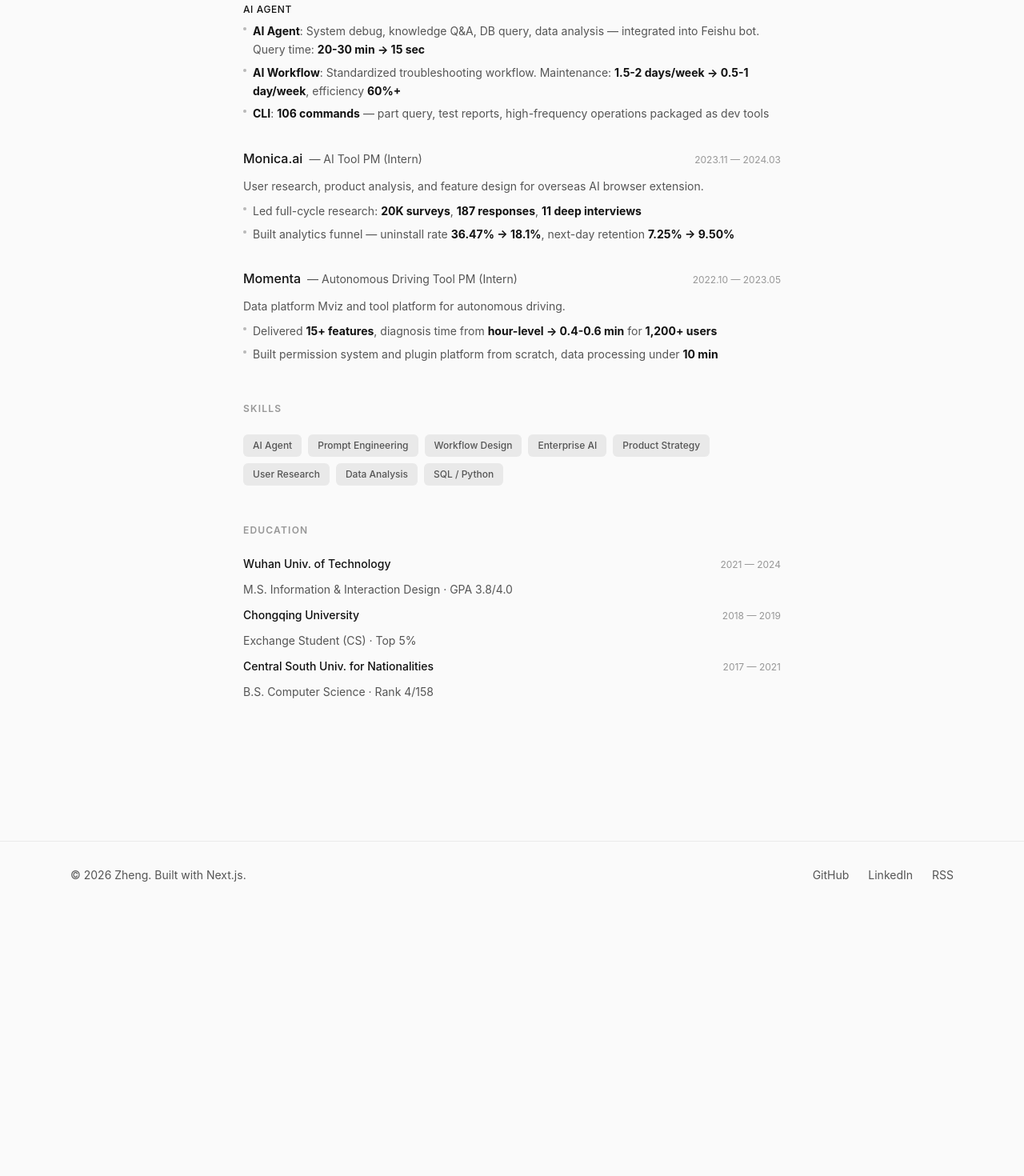
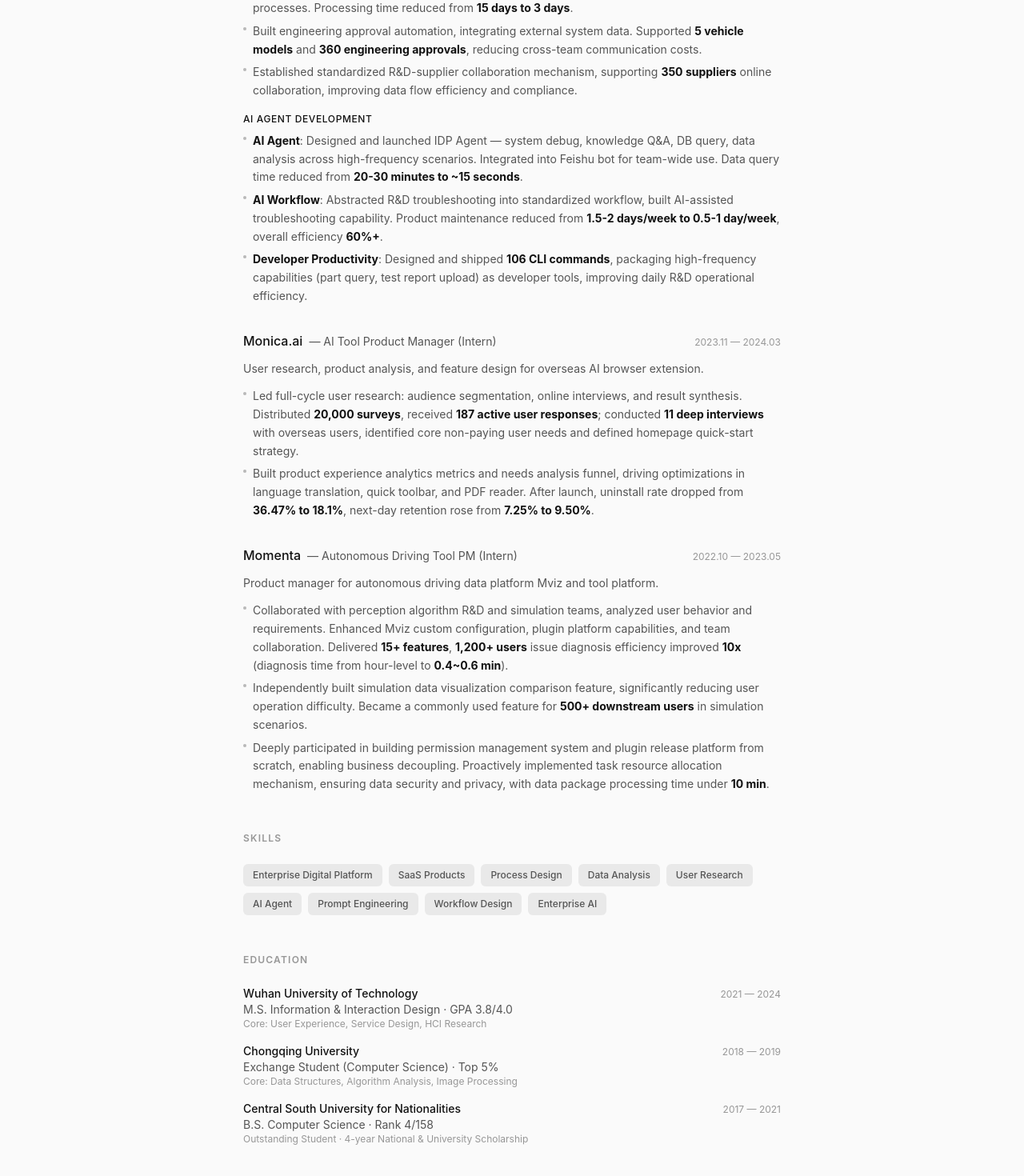
Before and after one commit to zerozlw/portfolio, a Next.js app: page /resume in a window 1280 px wide. Shown: the part 740-2210 px from the top of the page at 80% size. Before the commit the page ends 1876 px from the top, so only its background shows below. Built offline with nearby package versions, Linux system fonts and the light colour scheme.

Commit message:
fix: restore full resume text without trimming

```diff
--- a/src/app/resume/page.tsx
+++ b/src/app/resume/page.tsx
@@ -109,79 +109,90 @@
     <>
       <Section title="Summary">
         <p className="text-sm leading-relaxed text-muted">
-          2 years of product management experience with background in AI products, enterprise digital platforms, and automotive R&D. Led Xiaomi EV&apos;s Parts R&D Platform (DV, EA, TKO). Continuously exploring LLM applications — built AI Agent, knowledge base, NL query, CLI capabilities, achieving <strong className="text-foreground">60%+ efficiency improvement</strong> and <strong className="text-foreground">100x+ query speedup</strong>. Strong technical aptitude with hands-on SQL, Python, and AI prototyping.
+          2 years of product management experience with background in AI products, enterprise digital platforms, and automotive R&D. Led Xiaomi EV&apos;s Parts R&D Platform (DV, EA, TKO), covering R&D, test verification, and supplier collaboration. Continuously exploring LLM applications in enterprise efficiency — built AI Agent, knowledge base, NL query, CLI capabilities, achieving <strong className="text-foreground">60%+ efficiency improvement in R&D operations</strong> and <strong className="text-foreground">100x+ speedup in complex data queries</strong>. Strong technical aptitude with hands-on SQL, Python, and AI prototyping skills.
         </p>
       </Section>
 
       <Section title="Experience">
         <ExperienceCard company="Xiaomi EV" role="Product Manager (Platform & AI)" period="2024.06 — Present">
-          <p className="mb-3">Leading supplier digitization, parts R&D platform, and AI Agent development.</p>
+          <p className="mb-3">Leading supplier digitization, parts R&D platform, and AI Agent development, serving R&D, test verification, and supplier teams. Driving R&D process digitalization and AI intelligence.</p>
 
-          <p className="mb-1 font-medium text-foreground text-xs uppercase tracking-wider">Enterprise Platform</p>
+          <p className="mb-1 font-medium text-foreground text-xs uppercase tracking-wider">Enterprise Platform — R&D Process Optimization</p>
           <BulletList items={[
-            'Built standardized R&D template system covering <strong class="text-foreground">200+ part categories</strong> and <strong class="text-foreground">95% of common scenarios</strong>',
-            'Redesigned test verification lifecycle — processing time from <strong class="text-foreground">15 days → 3 days</strong>',
-            'Engineering approval automation supporting <strong class="text-foreground">5 vehicle models</strong> and <strong class="text-foreground">360 approvals</strong>',
-            'Supplier collaboration platform supporting <strong class="text-foreground">350 suppliers</strong> online',
+            'Built standardized R&D template system, abstracting expert knowledge into platform rules, covering <strong class="text-foreground">200+ part categories</strong> and <strong class="text-foreground">95% of common R&D scenarios</strong>, improving cross-project experience reuse efficiency.',
+            'Redesigned test verification document lifecycle (create → approve → archive), covering core processes. Processing time reduced from <strong class="text-foreground">15 days to 3 days</strong>.',
+            'Built engineering approval automation, integrating external system data. Supported <strong class="text-foreground">5 vehicle models</strong> and <strong class="text-foreground">360 engineering approvals</strong>, reducing cross-team communication costs.',
+            'Established standardized R&D-supplier collaboration mechanism, supporting <strong class="text-foreground">350 suppliers</strong> online collaboration, improving data flow efficiency and compliance.',
           ]} />
 
-          <p className="mb-1 mt-4 font-medium text-foreground text-xs uppercase tracking-wider">AI Agent</p>
+          <p className="mb-1 mt-4 font-medium text-foreground text-xs uppercase tracking-wider">AI Agent Development</p>
           <BulletList items={[
-            '<strong class="text-foreground">AI Agent</strong>: System debug, knowledge Q&A, DB query, data analysis — integrated into Feishu bot. Query time: <strong class="text-foreground">20-30 min → 15 sec</strong>',
-            '<strong class="text-foreground">AI Workflow</strong>: Standardized troubleshooting workflow. Maintenance: <strong class="text-foreground">1.5-2 days/week → 0.5-1 day/week</strong>, efficiency <strong class="text-foreground">60%+</strong>',
-            '<strong class="text-foreground">CLI</strong>: <strong class="text-foreground">106 commands</strong> — part query, test reports, high-frequency operations packaged as dev tools',
+            '<strong class="text-foreground">AI Agent</strong>: Designed and launched IDP Agent — system debug, knowledge Q&A, DB query, data analysis across high-frequency scenarios. Integrated into Feishu bot for team-wide use. Data query time reduced from <strong class="text-foreground">20-30 minutes to ~15 seconds</strong>.',
+            '<strong class="text-foreground">AI Workflow</strong>: Abstracted R&D troubleshooting into standardized workflow, built AI-assisted troubleshooting capability. Product maintenance reduced from <strong class="text-foreground">1.5-2 days/week to 0.5-1 day/week</strong>, overall efficiency <strong class="text-foreground">60%+</strong>.',
+            '<strong class="text-foreground">Developer Productivity</strong>: Designed and shipped <strong class="text-foreground">106 CLI commands</strong>, packaging high-frequency capabilities (part query, test report upload) as developer tools, improving daily R&D operational efficiency.',
           ]} />
         </ExperienceCard>
 
-        <ExperienceCard company="Monica.ai" role="AI Tool PM (Intern)" period="2023.11 — 2024.03">
-          <p className="mb-2">User research, product analysis, and feature design for overseas AI browser extension.</p>
+        <ExperienceCard company="Monica.ai" role="AI Tool Product Manager (Intern)" period="2023.11 — 2024.03">
+          <p className="mb-3">User research, product analysis, and feature design for overseas AI browser extension.</p>
           <BulletList items={[
-            'Led full-cycle research: <strong class="text-foreground">20K surveys</strong>, <strong class="text-foreground">187 responses</strong>, <strong class="text-foreground">11 deep interviews</strong>',
-            'Built analytics funnel — uninstall rate <strong class="text-foreground">36.47% → 18.1%</strong>, next-day retention <strong class="text-foreground">7.25% → 9.50%</strong>',
+            'Led full-cycle user research: audience segmentation, online interviews, and result synthesis. Distributed <strong class="text-foreground">20,000 surveys</strong>, received <strong class="text-foreground">187 active user responses</strong>; conducted <strong class="text-foreground">11 deep interviews</strong> with overseas users, identified core non-paying user needs and defined homepage quick-start strategy.',
+            'Built product experience analytics metrics and needs analysis funnel, driving optimizations in language translation, quick toolbar, and PDF reader. After launch, uninstall rate dropped from <strong class="text-foreground">36.47% to 18.1%</strong>, next-day retention rose from <strong class="text-foreground">7.25% to 9.50%</strong>.',
           ]} />
         </ExperienceCard>
 
         <ExperienceCard company="Momenta" role="Autonomous Driving Tool PM (Intern)" period="2022.10 — 2023.05">
-          <p className="mb-2">Data platform Mviz and tool platform for autonomous driving.</p>
+          <p className="mb-3">Product manager for autonomous driving data platform Mviz and tool platform.</p>
           <BulletList items={[
-            'Delivered <strong class="text-foreground">15+ features</strong>, diagnosis time from <strong class="text-foreground">hour-level → 0.4-0.6 min</strong> for <strong class="text-foreground">1,200+ users</strong>',
-            'Built permission system and plugin platform from scratch, data processing under <strong class="text-foreground">10 min</strong>',
+            'Collaborated with perception algorithm R&D and simulation teams, analyzed user behavior and requirements. Enhanced Mviz custom configuration, plugin platform capabilities, and team collaboration. Delivered <strong class="text-foreground">15+ features</strong>, <strong class="text-foreground">1,200+ users</strong> issue diagnosis efficiency improved <strong class="text-foreground">10x</strong> (diagnosis time from hour-level to <strong class="text-foreground">0.4~0.6 min</strong>).',
+            'Independently built simulation data visualization comparison feature, significantly reducing user operation difficulty. Became a commonly used feature for <strong class="text-foreground">500+ downstream users</strong> in simulation scenarios.',
+            'Deeply participated in building permission management system and plugin release platform from scratch, enabling business decoupling. Proactively implemented task resource allocation mechanism, ensuring data security and privacy, with data package processing time under <strong class="text-foreground">10 min</strong>.',
           ]} />
         </ExperienceCard>
       </Section>
 
       <Section title="Skills">
         <div className="flex flex-wrap gap-2">
+          <SkillTag label="Enterprise Digital Platform" />
+          <SkillTag label="SaaS Products" />
+          <SkillTag label="Process Design" />
+          <SkillTag label="Data Analysis" />
+          <SkillTag label="User Research" />
           <SkillTag label="AI Agent" />
           <SkillTag label="Prompt Engineering" />
           <SkillTag label="Workflow Design" />
           <SkillTag label="Enterprise AI" />
-          <SkillTag label="Product Strategy" />
-          <SkillTag label="User Research" />
-          <SkillTag label="Data Analysis" />
-          <SkillTag label="SQL / Python" />
         </div>
       </Section>
 
       <Section title="Education">
-        <div className="space-y-3">
+        <div className="space-y-4">
+          <div>
             <div className="flex items-baseline justify-between">
-            <span className="text-sm font-medium text-foreground">Wuhan Univ. of Technology</span>
+              <span className="text-sm font-medium text-foreground">Wuhan University of Technology</span>
               <span className="text-xs text-muted/60">2021 — 2024</span>
             </div>
             <p className="text-sm text-muted">M.S. Information & Interaction Design · GPA 3.8/4.0</p>
+            <p className="text-xs text-muted/60">Core: User Experience, Service Design, HCI Research</p>
+          </div>
 
+          <div>
             <div className="flex items-baseline justify-between">
               <span className="text-sm font-medium text-foreground">Chongqing University</span>
               <span className="text-xs text-muted/60">2018 — 2019</span>
             </div>
-          <p className="text-sm text-muted">Exchange Student (CS) · Top 5%</p>
+            <p className="text-sm text-muted">Exchange Student (Computer Science) · Top 5%</p>
+            <p className="text-xs text-muted/60">Core: Data Structures, Algorithm Analysis, Image Processing</p>
+          </div>
 
+          <div>
             <div className="flex items-baseline justify-between">
-            <span className="text-sm font-medium text-foreground">Central South Univ. for Nationalities</span>
+              <span className="text-sm font-medium text-foreground">Central South University for Nationalities</span>
               <span className="text-xs text-muted/60">2017 — 2021</span>
             </div>
             <p className="text-sm text-muted">B.S. Computer Science · Rank 4/158</p>
+            <p className="text-xs text-muted/60">Outstanding Student · 4-year National & University Scholarship</p>
+          </div>
         </div>
       </Section>
     </>
@@ -193,79 +204,90 @@
     <>
       <Section title="个人简介">
         <p className="text-sm leading-relaxed text-muted">
-          2 年产品经理经验，拥有 AI 产品、企业数字化平台及汽车研发业务背景。负责小米汽车零部件研发平台（DV、EA、TKO）建设。持续探索 LLM 在企业效率场景中的落地，主导 AI Agent、知识库、数据库自然语言查询、CLI 等能力建设，实现<strong className="text-foreground">研发运维效率提升 60%+</strong>、<strong className="text-foreground">复杂数据查询效率提升 100 倍以上</strong>。具备较强技术理解能力，可独立完成 SQL、Python 验证及 AI Demo 搭建。
+          2 年产品经理经验，拥有 AI 产品、企业数字化平台及汽车研发业务背景。负责小米汽车零部件研发平台（DV、EA、TKO）建设，覆盖研发、测试验证及供应商协同等业务场景。持续探索 LLM 在企业效率场景中的落地，主导 AI Agent、知识库、数据库自然语言查询、CLI 等能力建设，实现<strong className="text-foreground">研发运维效率提升 60%+</strong>、<strong className="text-foreground">复杂数据查询效率提升 100 倍以上</strong>。具备较强技术理解能力，可独立完成 SQL、Python 验证及 AI Demo 搭建。
         </p>
       </Section>
 
       <Section title="工作经历">
         <ExperienceCard company="小米汽车" role="产品经理（平台 & AI）" period="2024.06 — 至今">
-          <p className="mb-3">负责供应商数字化、零部件研发数字化平台及 AI Agent 建设。</p>
+          <p className="mb-3">负责供应商数字化、零部件研发数字化平台及 AI Agent 建设，服务研发、测试验证、供应商等业务，推动研发流程数字化与 AI 智能化。</p>
 
-          <p className="mb-1 font-medium text-foreground text-xs uppercase tracking-wider">企业平台建设</p>
+          <p className="mb-1 font-medium text-foreground text-xs uppercase tracking-wider">企业平台建设，研发流程效率优化</p>
           <BulletList items={[
-            '标准化研发模板体系，覆盖 <strong class="text-foreground">200+ 类零件</strong>、<strong class="text-foreground">95% 常见研发场景</strong>',
-            '测试验证文件全生命周期重构，处理周期 <strong class="text-foreground">15 天 → 3 天</strong>',
-            '工程认可自动化，支撑 <strong class="text-foreground">5 款车型</strong>、<strong class="text-foreground">360 次工程认可</strong>',
-            '供应商协同机制，支撑 <strong class="text-foreground">350 家供应商</strong>在线协作',
+            '建设标准化研发模板体系，将专家经验抽象为平台规则，覆盖 <strong class="text-foreground">200+ 类零件</strong>、<strong class="text-foreground">95% 常见研发场景</strong>，提高跨项目经验复用效率。',
+            '重构测试验证文件全生命周期流程，覆盖创建、审批、归档等核心环节，处理周期由 <strong class="text-foreground">15 天缩短至 3 天</strong>。',
+            '建设工程认可自动化能力，打通外部系统数据，累计支撑 <strong class="text-foreground">5 款车型</strong>、<strong class="text-foreground">360 次工程认可</strong>，降低跨团队沟通成本。',
+            '建立研发与供应商标准化协同机制，支撑 <strong class="text-foreground">350 家供应商</strong>在线协作，提高数据流转效率及合规性。',
           ]} />
 
           <p className="mb-1 mt-4 font-medium text-foreground text-xs uppercase tracking-wider">AI Agent 建设</p>
           <BulletList items={[
-            '<strong class="text-foreground">AI Agent</strong>：系统 Debug、知识问答、数据库查询、数据分析，接入飞书机器人。查询效率 <strong class="text-foreground">20~30 分钟 → 约 15 秒</strong>',
-            '<strong class="text-foreground">AI Workflow</strong>：标准化排障流程，运维投入 <strong class="text-foreground">1.5-2 天/周 → 0.5-1 天/周</strong>，效率提升 <strong class="text-foreground">60%+</strong>',
-            '<strong class="text-foreground">CLI</strong>：上线 <strong class="text-foreground">106 个命令</strong>，封装零件查询、试验报告上传等高频能力',
+            '<strong class="text-foreground">AI Agent</strong>：主导设计并上线 IDP Agent，围绕系统 Debug、知识问答、数据库查询、数据分析等高频场景设计 AI 能力，并接入飞书机器人，实现团队共享使用，其中查询能力由 <strong class="text-foreground">20~30 分钟缩短至约 15 秒</strong>。',
+            '<strong class="text-foreground">AI Workflow</strong>：将研发排障流程抽象为标准 Workflow，沉淀 Debug 经验并构建 AI 辅助排障能力，产品运维投入由每周 <strong class="text-foreground">1.5-2 天降至 0.5-1 天</strong>，整体效率提升 <strong class="text-foreground">60%+</strong>。',
+            '<strong class="text-foreground">Developer Productivity</strong>：推动平台 CLI 化，设计并上线 <strong class="text-foreground">106 个 CLI Command</strong>，将零件查询、试验报告上传等高频能力封装为研发工具，提高研发日常操作效率。',
           ]} />
         </ExperienceCard>
 
         <ExperienceCard company="Monica.ai" role="AI 工具产品经理（实习）" period="2023.11 — 2024.03">
-          <p className="mb-2">海外 AI 浏览器插件产品的用户研究、产品分析及功能设计。</p>
+          <p className="mb-3">负责海外 AI 浏览器插件产品的用户研究、产品分析及功能设计。</p>
           <BulletList items={[
-            '全流程用户调研：<strong class="text-foreground">2 万份问卷</strong>、<strong class="text-foreground">187 位活跃用户</strong>、<strong class="text-foreground">11 位深访</strong>',
-            '卸载率 <strong class="text-foreground">36.47% → 18.1%</strong>，次日留存 <strong class="text-foreground">7.25% → 9.50%</strong>',
+            '负责用户调研的群体划分、线上访谈及访谈结果整理全流程。发放 <strong class="text-foreground">2 万份问卷</strong>，获得 <strong class="text-foreground">187 位活跃用户</strong>反馈；深访 <strong class="text-foreground">11 位海外用户</strong>，明确非付费用户核心诉求并确定首页快速引导策略。',
+            '建立产品体验的数据分析指标和需求分析漏斗，推动语言翻译、快捷工具栏、PDF 阅读等功能优化。多项功能上线后，插件卸载率从 <strong class="text-foreground">36.47% 减少至 18.1%</strong>，次日留存率均值从 <strong class="text-foreground">7.25% 显著上升至 9.50%</strong>。',
           ]} />
         </ExperienceCard>
 
         <ExperienceCard company="Momenta" role="自动驾驶工具产品经理（实习）" period="2022.10 — 2023.05">
-          <p className="mb-2">自动驾驶数据平台 Mviz 及工具平台建设。</p>
+          <p className="mb-3">负责自动驾驶数据平台 Mviz 产品及工具平台建设。</p>
           <BulletList items={[
-            '新增 <strong class="text-foreground">15+ 功能</strong>，诊断时长 <strong class="text-foreground">小时级 → 0.4~0.6 min</strong>，覆盖 <strong class="text-foreground">1200+ 用户</strong>',
-            '从 0 到 1 搭建权限系统和插件平台，数据处理时长低于 <strong class="text-foreground">10 min</strong>',
+            '对接感知算法研发及仿真团队，分析用户行为及需求，提升了 Mviz 自定义配置能力、插件平台化能力、团队协作能力等，新增 <strong class="text-foreground">15+ 个功能</strong>，<strong class="text-foreground">1200+ 用户</strong>问题定位的效率提高 <strong class="text-foreground">10 倍</strong>（用户问题诊断时长从小时级降至 <strong class="text-foreground">0.4～0.6 min</strong>）。',
+            '独立完成模拟数据可视化对比功能，显著降低用户操作难度，上线后成为 <strong class="text-foreground">500+ 下游用户</strong>仿真模拟场景下的常用功能。',
+            '深度参与从 0 到 1 搭建权限管理系统、插件发版平台等，实现业务解耦，显著提升研发团队组织效能。发现内部团队操作原始数据报表的弊端，主动落地并搭建任务资源分配机制，保证数据安全性和隐私性，也保证了处理数据包时长基本低于 <strong class="text-foreground">10 min</strong>。',
           ]} />
         </ExperienceCard>
       </Section>
 
       <Section title="个人能力">
         <div className="flex flex-wrap gap-2">
+          <SkillTag label="企业数字化平台" />
+          <SkillTag label="SaaS 产品" />
+          <SkillTag label="流程设计" />
+          <SkillTag label="数据分析" />
+          <SkillTag label="用户研究" />
           <SkillTag label="AI Agent" />
           <SkillTag label="Prompt Engineering" />
           <SkillTag label="Workflow Design" />
           <SkillTag label="Enterprise AI" />
-          <SkillTag label="产品策略" />
-          <SkillTag label="用户研究" />
-          <SkillTag label="数据分析" />
-          <SkillTag label="SQL / Python" />
         </div>
       </Section>
 
       <Section title="教育经历">
-        <div className="space-y-3">
+        <div className="space-y-4">
+          <div>
             <div className="flex items-baseline justify-between">
               <span className="text-sm font-medium text-foreground">武汉理工大学</span>
               <span className="text-xs text-muted/60">2021 — 2024</span>
             </div>
             <p className="text-sm text-muted">信息与交互设计 硕士 · GPA 3.8/4.0</p>
+            <p className="text-xs text-muted/60">核心领域：用户体验、服务设计、人机交互研究</p>
+          </div>
 
+          <div>
             <div className="flex items-baseline justify-between">
               <span className="text-sm font-medium text-foreground">重庆大学</span>
               <span className="text-xs text-muted/60">2018 — 2019</span>
             </div>
             <p className="text-sm text-muted">计算机科学与技术 交换生 · 专业前 5%</p>
+            <p className="text-xs text-muted/60">技术领域：数据结构、算法分析、计算机图像处理</p>
+          </div>
 
+          <div>
             <div className="flex items-baseline justify-between">
               <span className="text-sm font-medium text-foreground">中南民族大学</span>
               <span className="text-xs text-muted/60">2017 — 2021</span>
             </div>
             <p className="text-sm text-muted">计算机科学与技术 学士 · 排名 4/158</p>
+            <p className="text-xs text-muted/60">校三好学生 · 连续四年国家、校级奖学金</p>
+          </div>
         </div>
       </Section>
     </>
```
Lines whose indentation alone changed are shown as unchanged.
